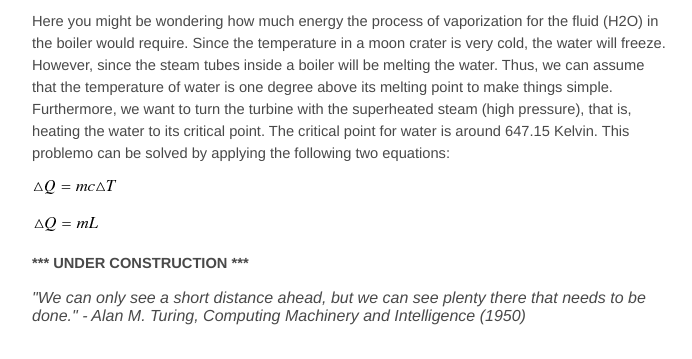
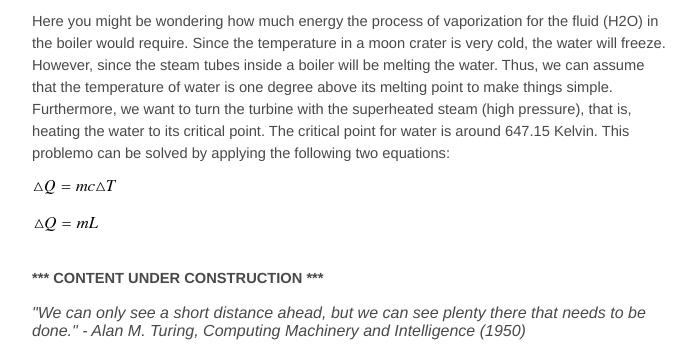
Before and after one commit to chiayolin/physics_mccc, a plain HTML site: page index.html in a window 1280 px wide. Shown: the part 2954-3313 px from the top of the page, without its empty margins (288-980 px from the left). Drawn offline with Linux system fonts and the light colour scheme.

Commit message:
regular update for index.html

```diff
--- a/index.html
+++ b/index.html
@@ -105,7 +105,7 @@
             water is around 647.15 Kelvin. This problemo can be solved by applying the following two equations:</p>
         <img src="./lib/img/09.png" alt=""></img><br/>
         <img src="./lib/img/10.png" alt=""></img>
-        <p><b>*** UNDER CONSTRUCTION ***</b></p>
+        <p></p><p><b>*** CONTENT UNDER CONSTRUCTION ***</b></p>
         <p>
           <blockquote>
             <i>"We can only see a short distance ahead, but we can see plenty there that needs to be done." - Alan M. Turing, Computing Machinery and Intelligence (1950)</i>
```
